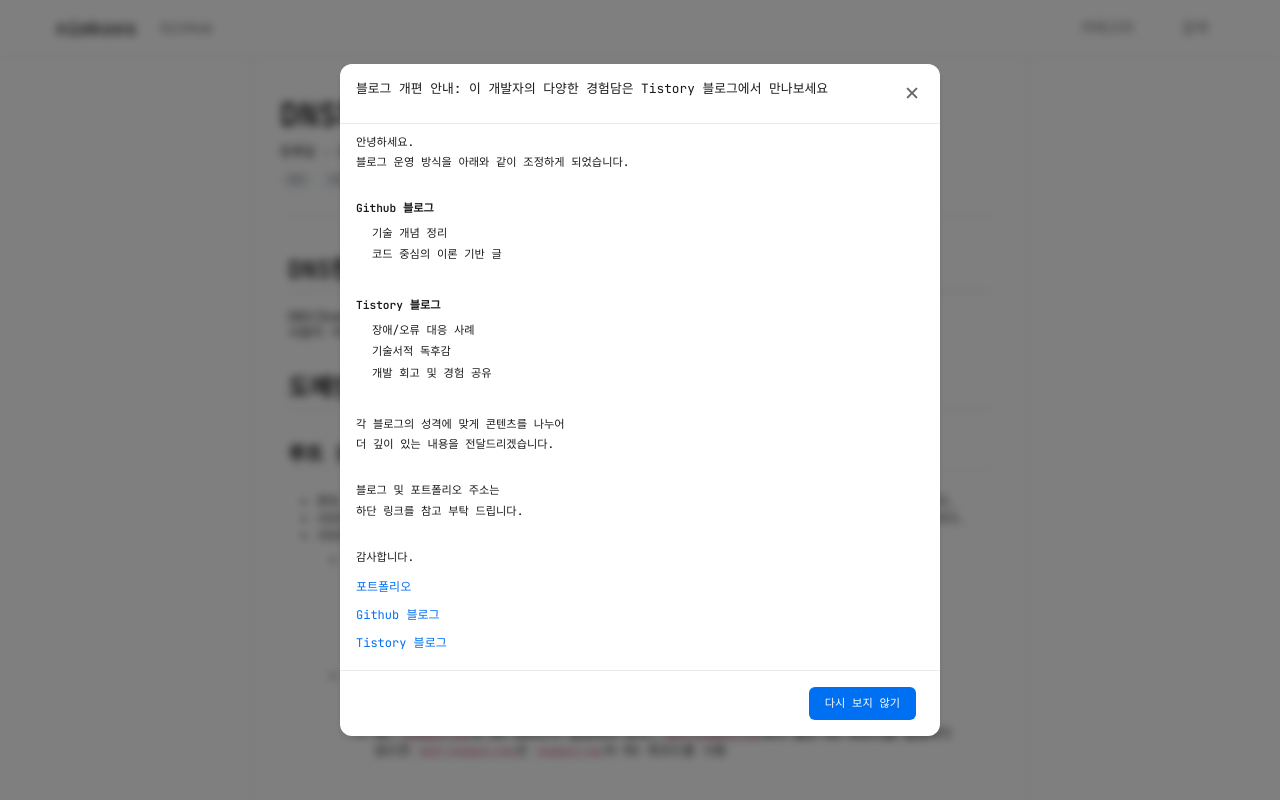
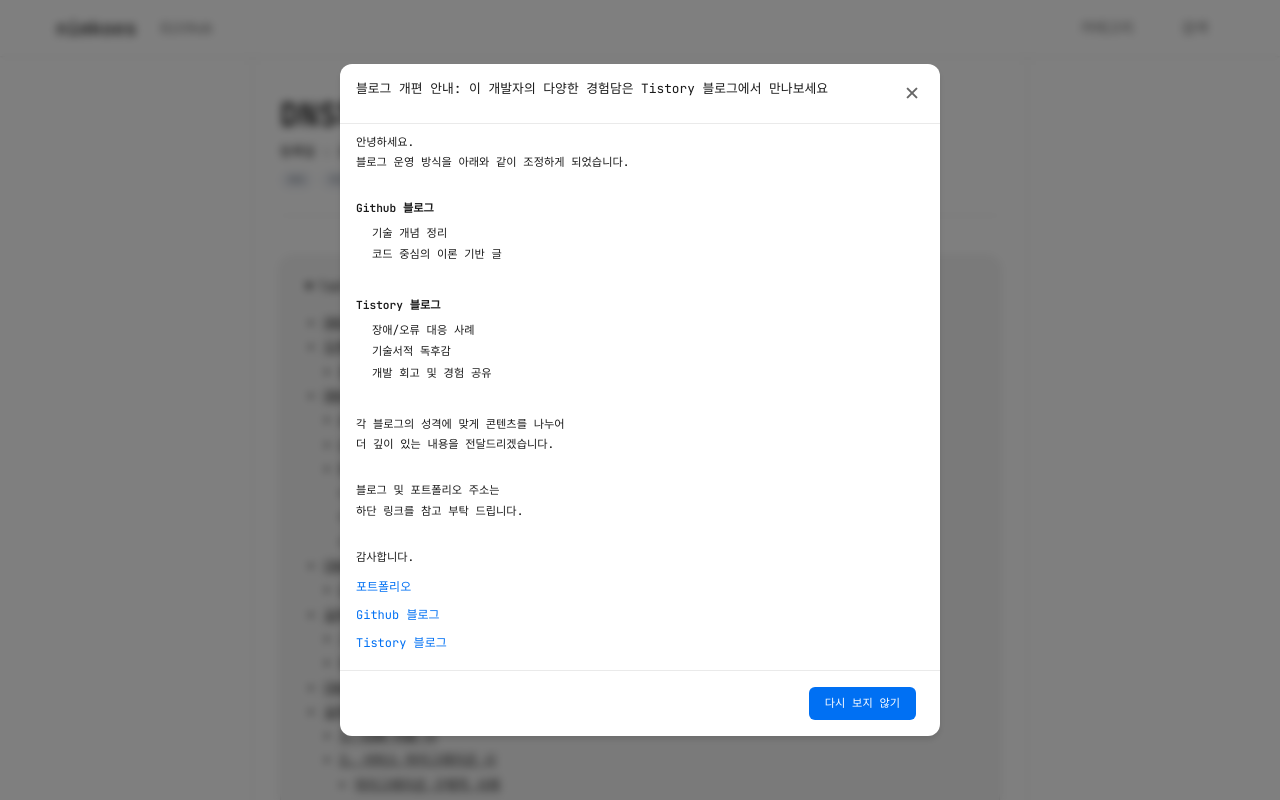
Before and after one commit to nimkoes/tech-blog, a Next.js app: page /tech-blog/post/0042250610-dns in a window 1280 px wide. Shown: the top 800 px of the page. Built offline with nearby package versions, Linux system fonts and the light colour scheme.

Commit message:
TOC 영역 작업중

```diff
--- a/package.json
+++ b/package.json
@@ -30,6 +30,7 @@
     "react-syntax-highlighter": "^15.6.1",
     "rehype-highlight": "^7.0.2",
     "rehype-raw": "^7.0.0",
+    "rehype-slug": "^6.0.0",
     "rehype-stringify": "^10.0.1",
     "remark": "^15.0.1",
     "remark-gfm": "^4.0.1",
--- a/src/app/post/[slug]/PostClient.tsx
+++ b/src/app/post/[slug]/PostClient.tsx
@@ -3,13 +3,21 @@ import { useEffect, useState } from 'react';
 import ReactMarkdown from 'react-markdown';
 import remarkGfm from 'remark-gfm';
 import rehypeHighlight from 'rehype-highlight';
+import rehypeSlug from 'rehype-slug';
 import "highlight.js/styles/github-dark.css";
 import styles from './page.module.scss';
 import { extractDateAndSerial } from '~/utils/getAllDocuments';
+import { generateTOC } from '~/utils/generateTOC';
+import TOC, { TOCItem } from './TOC';
+import '~/styles/toc.scss';
 
 export default function PostClient({ slug, document }: { slug: string, document: any }) {
   const [markdown, setMarkdown] = useState<string | null>(null);
   const [notFound, setNotFound] = useState(false);
+  const [toc, setTOC] = useState<TOCItem[]>([]);
+
+  // id 매핑용 맵
+  const [headingIdMap, setHeadingIdMap] = useState<Record<string, string>>({});
 
   // 환경에 따라 basePath 자동 처리
   const basePath =
@@ -29,6 +37,12 @@ export default function PostClient({ slug, document }: { slug: string, document:
         const matter = (await import('gray-matter')).default;
         const { content } = matter(text);
         setMarkdown(content);
+        const tocArr = generateTOC(content);
+        setTOC(tocArr);
+        // heading 텍스트 → id 매핑
+        const map: Record<string, string> = {};
+        tocArr.forEach(item => { map[item.text] = item.id; });
+        setHeadingIdMap(map);
       })
       .catch(() => setNotFound(true));
   }, [slug, basePath]);
@@ -36,6 +50,16 @@ export default function PostClient({ slug, document }: { slug: string, document:
   if (notFound) {
     return <div className={styles.notFound}>해당 게시물의 본문이 아직 준비되지 않았습니다.<br/>빠른 시일 내에 업데이트될 예정입니다.</div>;
   }
+
+  // heading 렌더러
+  const HeadingRenderer = (level: 1 | 2 | 3) =>
+    function Heading({ node, children }: any) {
+      // plain text 추출
+      const text = String(children).replace(/<[^>]+>/g, '');
+      const id = headingIdMap[text] || '';
+      const Tag = `h${level}` as keyof JSX.IntrinsicElements;
+      return <Tag id={id}>{children}</Tag>;
+    };
 
   return (
     <div key={slug} className={styles.container}>
@@ -52,11 +76,17 @@ export default function PostClient({ slug, document }: { slug: string, document:
           </div>
         )}
       </div>
+      {toc.length > 0 && <TOC toc={toc} />}
       <article className={styles.markdown}>
         {markdown ? (
           <ReactMarkdown
             remarkPlugins={[remarkGfm]}
             rehypePlugins={[rehypeHighlight]}
+            components={{
+              h1: HeadingRenderer(1),
+              h2: HeadingRenderer(2),
+              h3: HeadingRenderer(3),
+            }}
           >
             {markdown}
           </ReactMarkdown>
--- /dev/null
+++ b/src/app/post/[slug]/TOC.tsx
@@ -0,0 +1,44 @@
+import React from 'react';
+
+export interface TOCItem {
+  level: number;
+  text: string;
+  id: string;
+}
+
+interface TOCProps {
+  toc: TOCItem[];
+}
+
+const TOC: React.FC<TOCProps> = ({ toc }) => {
+  const handleClick = (e: React.MouseEvent<HTMLAnchorElement>, id: string) => {
+    e.preventDefault();
+    const el = document.getElementById(id);
+    if (el) {
+      el.scrollIntoView({ behavior: 'smooth', block: 'start' });
+    }
+  };
+
+  return (
+    <div className="tocCard">
+      <details open style={{ marginBottom: '1rem' }}>
+        <summary>Table of Contents</summary>
+        <ul style={{ listStyle: 'disc', paddingLeft: '1.2rem' }}>
+          {toc.map((item, idx) => (
+            <li key={idx} style={{ marginLeft: `${(item.level - 1) * 1.2}em` }}>
+              <a
+                href={`#${item.id}`}
+                onClick={e => handleClick(e, item.id)}
+                style={{ fontSize: 'inherit', textDecoration: 'underline', cursor: 'pointer' }}
+              >
+                {item.text}
+              </a>
+            </li>
+          ))}
+        </ul>
+      </details>
+    </div>
+  );
+};
+
+export default TOC;
--- /dev/null
+++ b/src/styles/toc.scss
@@ -0,0 +1,36 @@
+details summary {
+  cursor: pointer;
+  font-size: 0.8rem;
+}
+
+details ul {
+  font-size: 0.8rem;
+  padding-left: 2em;
+}
+
+@media (max-width: 768px) {
+  details summary {
+    font-size: 0.6rem;
+  }
+
+  details ul {
+    font-size: 0.6rem;
+  }
+}
+
+details ul li {
+  margin: 0.3em 0;
+}
+
+html {
+  scroll-behavior: smooth;
+}
+
+.tocCard {
+  background: #f5f5f5;
+  border-radius: 12px;
+  padding: 1.2rem 1.5rem;
+  margin-bottom: 2rem;
+  box-shadow: 0 2px 8px rgba(0,0,0,0.04);
+  border: 1px solid #e0e0e0;
+}
--- /dev/null
+++ b/src/utils/generateTOC.ts
@@ -0,0 +1,37 @@
+interface TOCItem {
+  level: number;
+  text: string;
+  id: string;
+}
+
+export function generateTOC(markdown: string): TOCItem[] {
+  const lines = markdown.split('\n');
+  const toc: TOCItem[] = [];
+
+  lines.forEach(line => {
+    const headerMatch = line.match(/^(#{1,3})\s+(.+)$/);
+    if (headerMatch) {
+      const level = headerMatch[1].length;
+      const text = headerMatch[2].trim();
+      const id = text
+        .toLowerCase()
+        .replace(/[^\w\s-]/g, '')
+        .replace(/\s+/g, '-');
+
+      toc.push({ level, text, id });
+    }
+  });
+
+  return toc;
+}
+
+export function generateTOCMarkdown(toc: TOCItem[]): string {
+  if (toc.length === 0) return '';
+
+  const tocMarkdown = toc.map(item => {
+    const indent = '  '.repeat(item.level - 1);
+    return `${indent}- [${item.text}](#${item.id})`;
+  }).join('\n');
+
+  return `# 목차\n\n<details open>\n<summary>▼ 목차</summary>\n\n${tocMarkdown}\n\n</details>\n\n`;
+}
```
Also changed, not shown: 2 other files (tests, documents, lock files or other folders).
